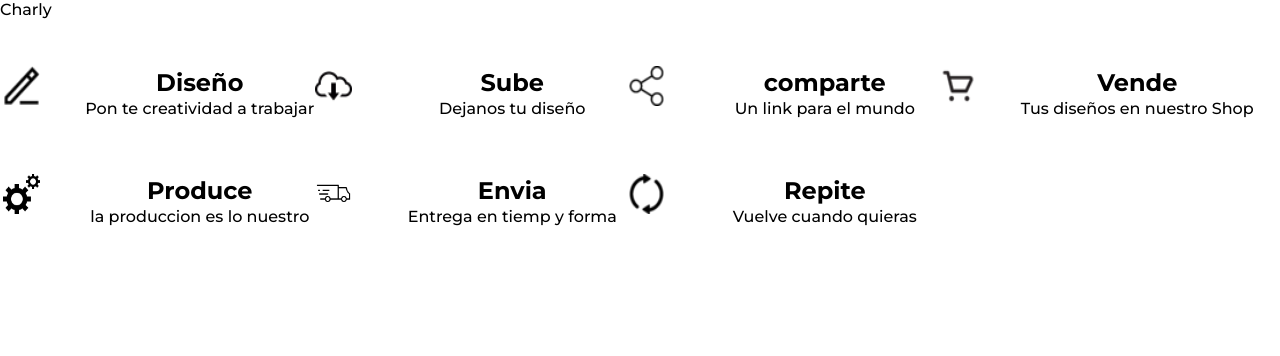
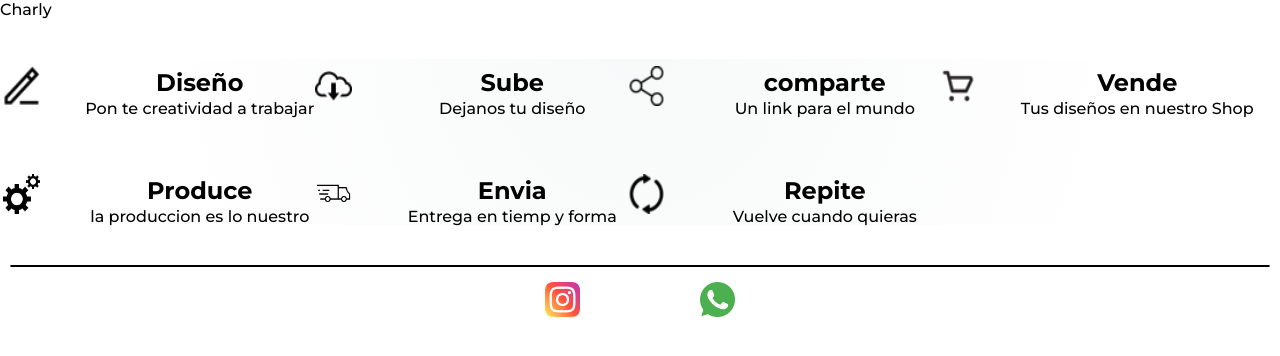
Before and after one commit to carlosgovi/un-sol-para-tres-princesas-front, a Next.js app: page /desings in a window 1280 px wide. Shown: the top 356 px of the page. Built offline with nearby package versions, Linux system fonts and the light colour scheme.

Commit message:
Se creo footer con links

```diff
--- a/src/components/Section-menu/index.tsx
+++ b/src/components/Section-menu/index.tsx
@@ -72,6 +72,23 @@ const Row = styled.div`
   align-content: center;
   justify-items: center;
   align-items: center;
+  background: rgba(239, 244, 248, 0.18);
+  background: rgba(214, 220, 222, 0.18);
+  background: radial-gradient(
+    circle farthest-corner at top center,
+    rgba(214, 220, 222, 0.18) 0%,
+    #ffffff 80%
+  );
+  background: -webkit-radial-gradient(
+    circle farthest-corner at top center,
+    rgba(214, 220, 222, 0.18) 0%,
+    #ffffff 80%
+  );
+  background: -moz-radial-gradient(
+    circle farthest-corner at top center,
+    rgba(214, 220, 222, 0.18) 0%,
+    #ffffff 80%
+  );
 `;
 export function SectionMenu() {
   return (
--- a/src/components/footer/index.tsx
+++ b/src/components/footer/index.tsx
@@ -1,5 +1,48 @@
+import React from "react";
+import Link from "next/link";
+
+import styled from "styled-components";
+import Image from "next/image";
+
+import { Instagram, Whatsapp } from "@/ui/assets";
+
 const Footer = () => {
-  return <div>Footer</div>;
+  const Br = styled.div`
+    border: 1px solid black;
+    border-radius: 6px;
+    margin: 10px;
+    margin-top: 10px;
+  `;
+  const Linked = styled(Link)`
+    text-decoration: none;
+    margin: 5px 60px;
+  `;
+  const ConteinerIcon = styled.div`
+    display: flex;
+    flex-direction: row;
+    justify-content: center;
+    align-items: center;
+  `;
+
+  return (
+    <>
+      <Br />
+      <ConteinerIcon>
+        <Linked href="https://www.instagram.com/un.sol.para.tres.princesas/">
+          <Image
+            style={{ cursor: "pointer" }}
+            height={35}
+            width={35}
+            src={Instagram}
+            alt="instagram"
+          />
+        </Linked>
+        <Linked href="https://api.whatsapp.com/send?phone=+593412284127&text=¡Hola!%20Muchas%20gracias%20por%20contactarnos.%20En%20breve%20responderemos%20tu%20consulta%20para%20ayudarte%20en%20lo%20que%20necesites.%20¡Que%20tengas%20un%20excelente%20día!">
+          <Image height={35} width={35} src={Whatsapp} alt="whatsapp" />
+        </Linked>
+      </ConteinerIcon>
+    </>
+  );
 };
 
 export default Footer;
--- a/src/pages/desings.tsx
+++ b/src/pages/desings.tsx
@@ -1,5 +1,6 @@
 import React from "react";
 import { SectionMenu } from "@/components/Section-menu";
+import Footer from "@/components/footer";
 
 export default function DesignsPage() {
   return (
@@ -7,6 +8,7 @@ export default function DesignsPage() {
       <header>Charly</header>
 
       <SectionMenu />
+      <Footer />
     </>
   );
 }
```
